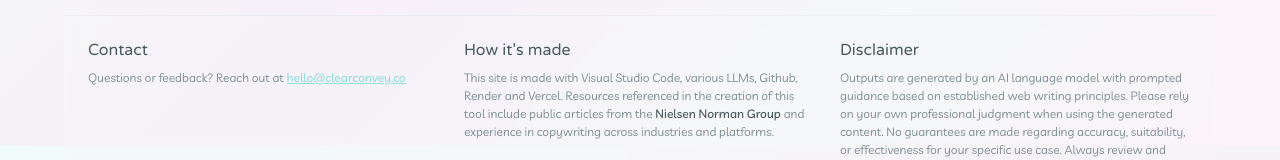
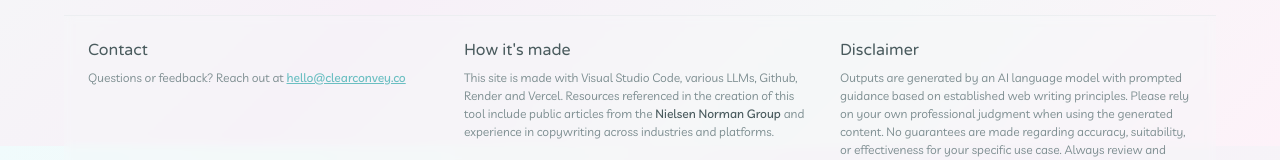
Before and after one commit to cd-space-dot-dot/web-copy-polisher-frontend, a React (Vite) app: page / in a window 1280 px wide. In both pictures the pointer is over the link 346 px from the left and 2331 px from the top of the page. Shown: the part 2254-2414 px from the top of the page. Built offline with nearby package versions, Linux system fonts and the light colour scheme; a web font is replaced by a local one.

Commit message:
footer link hover color

```diff
--- a/src/index.css
+++ b/src/index.css
@@ -1565,7 +1565,7 @@ textarea {
 }
 
 .footer-link:hover {
-  color: var(--primary);
+  color: var(--primary-dark);
   text-decoration: underline;
 }
 
```
